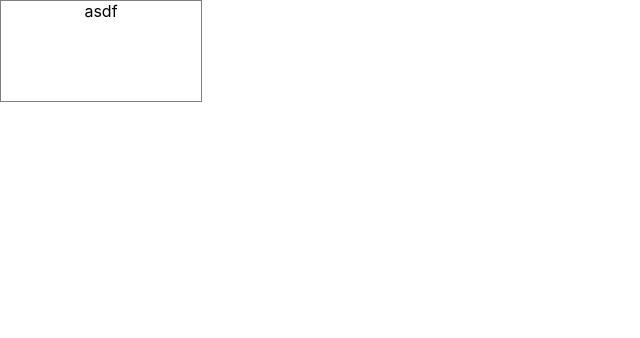
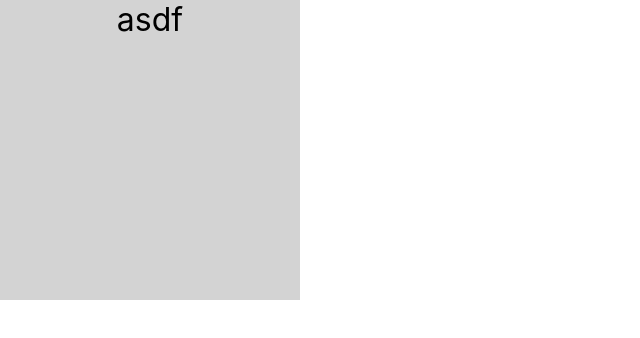
Before and after one commit to Roman1510/react-spa-ts, a React (Create React App) app: page / in a window 1280 px wide. Shown: the top 338 px of the page, without its empty margins (0-640 px from the left). Built offline with nearby package versions, Linux system fonts and the light colour scheme.

Commit message:
added modules + typings correctly

```diff
--- a/package.json
+++ b/package.json
@@ -51,6 +51,7 @@
     "eslint-plugin-prettier": "^4.0.0",
     "eslint-plugin-promise": "^5.2.0",
     "eslint-plugin-react": "^7.29.2",
-    "prettier": "^2.5.1"
+    "prettier": "^2.5.1",
+    "typings-for-css-modules-loader": "^1.7.0"
   }
 }
--- a/src/App.tsx
+++ b/src/App.tsx
@@ -1,10 +1,10 @@
 import './App.css'
-import Card, { CardVariant } from './components/Card'
+import Card, { CardVariant } from './components/Card/Card'
 
 function App() {
   return (
     <div className="App">
-      <Card width="200px" height="100px" variant={CardVariant.outlined}>
+      <Card width="300px" height="300px" variant={CardVariant.primary}>
         asdf
       </Card>
     </div>
--- /dev/null
+++ b/src/components/Card/Card.module.css
@@ -0,0 +1,5 @@
+.card {
+  justify-content: center;
+  align-items: center;
+  font-size: xx-large;
+}
--- /dev/null
+++ b/src/components/Card/Card.module.css.d.ts
@@ -0,0 +1 @@
+export const card: string
--- a/src/components/Card.tsx
+++ b/src/components/Card/Card.tsx
@@ -1,4 +1,5 @@
 import React, { FC } from 'react'
+import classes from './Card.module.css'
 export enum CardVariant {
   outlined = 'outlined',
   primary = 'primary',
@@ -15,13 +16,13 @@ const Card: FC<CardProps> = ({ width, height, variant, children }) => {
   return (
     <div
       style={{
-        width,
-        height,
+        width: width,
+        height: height,
         border: variant === CardVariant.outlined ? '1px solid gray' : 'none',
         background: variant === CardVariant.primary ? 'lightgray' : '',
       }}
     >
-      {children}
+      <div className={classes.card}>{children}</div>
     </div>
   )
 }
--- /dev/null
+++ b/src/components/Card/typings.d.ts
@@ -0,0 +1 @@
+declare module '*.css'
--- a/tsconfig.json
+++ b/tsconfig.json
@@ -15,7 +15,8 @@
     "isolatedModules": true,
     "noEmit": true,
     "jsx": "react-jsx",
-    "noUnusedLocals": false
+    "noUnusedLocals": false,
+    "plugins": [{ "name": "typescript-plugin-css-modules" }]
   },
-  "include": ["src"]
+  "include": ["src", "webpack.config.js"]
 }
--- /dev/null
+++ b/webpack.config.js
@@ -0,0 +1,20 @@
+const path = require('path')
+
+module.exports = {
+  rules: [
+    {
+      test: /\.css$/,
+      include: path.join(__dirname, 'src/components'),
+      use: [
+        'style-loader',
+        {
+          loader: 'typings-for-css-modules-loader',
+          options: {
+            modules: true,
+            namedExport: true,
+          },
+        },
+      ],
+    },
+  ],
+}
```
Also changed, not shown: 2 other files (tests, documents, lock files or other folders).
